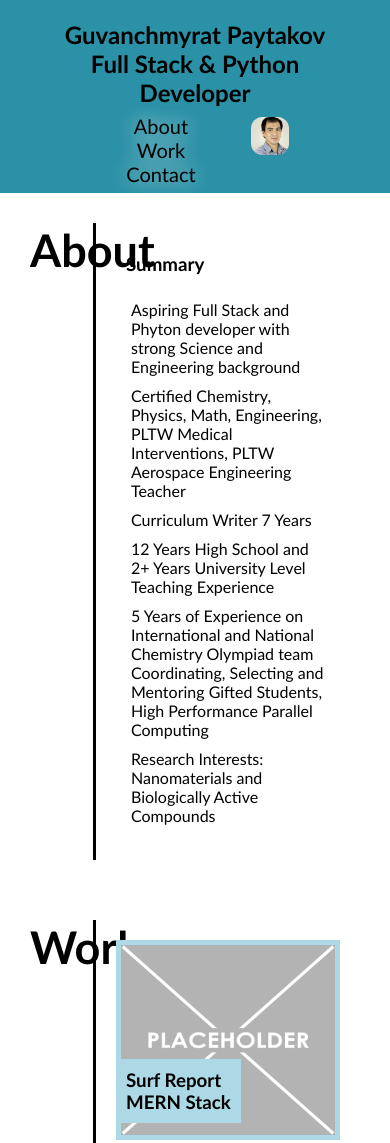
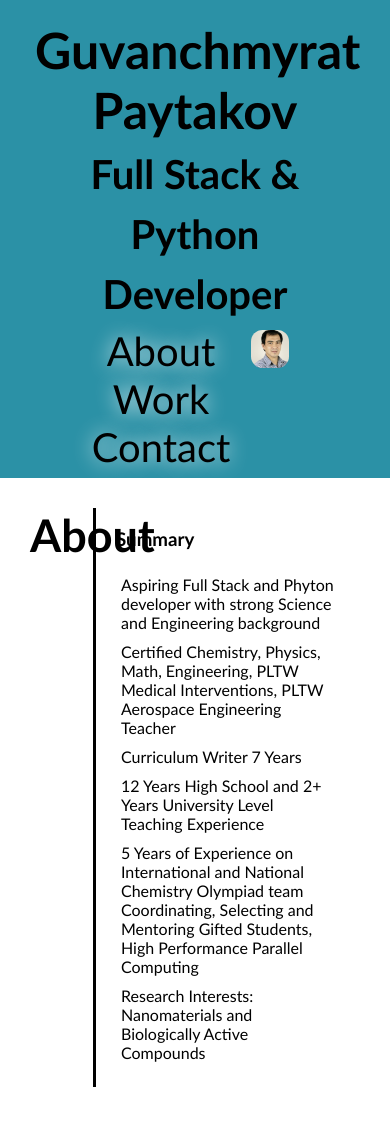
Before and after one commit to gpaytakov/portfolio, a plain HTML site: page index.html in a window 390 px wide. Shown: the top 1143 px of the page. Drawn offline with Linux system fonts and the light colour scheme.

Commit message:
first submission

```diff
--- a/Assets/css/style.css
+++ b/Assets/css/style.css
@@ -24,11 +24,11 @@ header {
 header h1 {
     width: 30%;
     text-align: center;
-    font-size: 1.5em;
+    font-size: 3vw;
 }
 
 header h1 span {
-    font-size: 1em;
+    font-size: 2vw;
 }
 
 header nav {
@@ -78,9 +78,6 @@ section {
     justify-content: space-around;
 }
 
-article.resume {
-    margin: 10px;
-}
 .section-title {
     width: 20%;
     height: auto;
@@ -156,6 +153,12 @@ article.resume {
       header h1 {
         width: 100%;
         text-align: center;
+        font-size: 50px;
+      }
+
+      header h1 span {
+        font-size: 40px;
+        line-height: 1.2;
       }
 
       header nav ul {
@@ -164,6 +167,15 @@ article.resume {
       }
 
       header nav ul li a {
-        font-size: 20px;
+        font-size: 40px;
       }
 }
+
+@media screen and (max-width: 768px) {
+    .project {
+        width: 100%;
+    }
+    .project img {
+        flex: 0 32%;
+    }
+}
```
